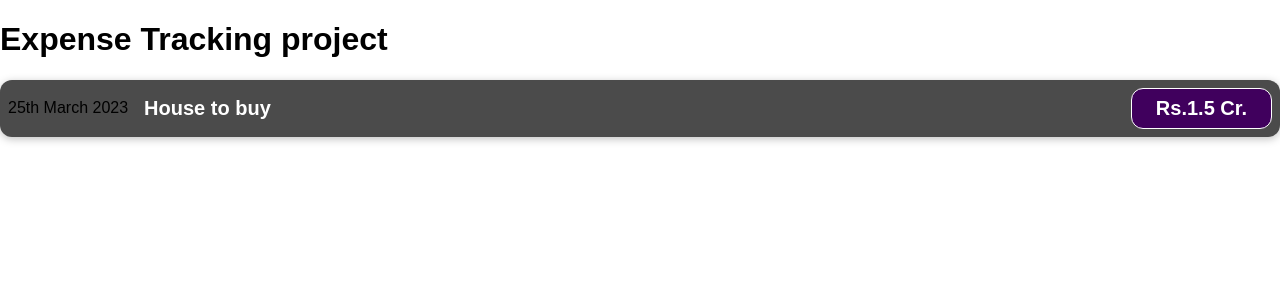
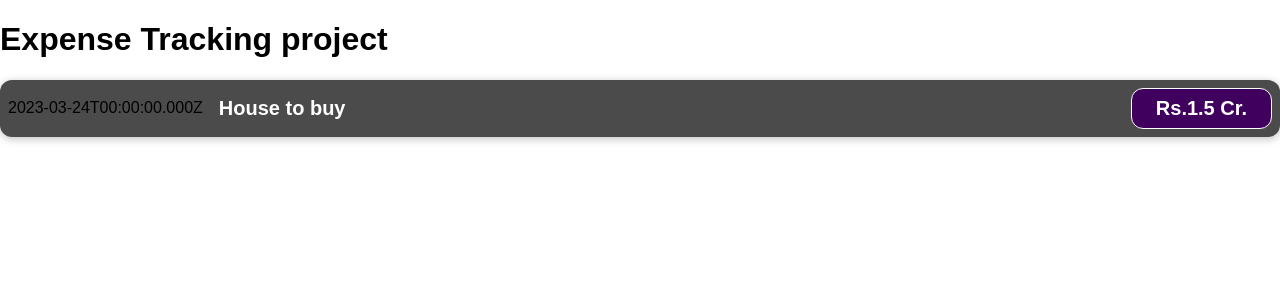
Before and after one commit to paras9sid/expense_tracker_react, a React (Create React App) app: page / in a window 1280 px wide. Shown: the top 300 px of the page. Built offline with nearby package versions, Linux system fonts and the light colour scheme.

Commit message:
Outputting Dynamic data & jsx expressions working

```diff
--- a/src/components/ExpenseItem.js
+++ b/src/components/ExpenseItem.js
@@ -2,12 +2,21 @@ import React from "react";
 import "./ExpenseItem.css";
 
 function ExpenseItem() {
+  //adding js code below -- no relation to react
+  const expenseDate = new Date(2023, 2, 24);
+  const expenseTitle = "House to buy";
+  const expenseAmount = 1.5;
   return (
     <div className="expense-item">
-      <div>25th March 2023</div>
+      {/* <div>24th March 2023</div> */}
+      {/* <div>{expenseDate}</div> will throw error - date object cant be used like this*/}
+      <div>{expenseDate.toISOString()}</div>
       <div className="expense-item__description">
-        <h2>House to buy</h2>
-        <div className="expense-item__price ">Rs.1.5 Cr.</div>
+        {/* <h2>House to buy</h2> */}
+        {/* hard coded data example below  */}
+        {/* {Math.random()} -- will add randon muber differenct everytime*/}
+        <h2>{expenseTitle}</h2>
+        <div className="expense-item__price ">Rs.{expenseAmount} Cr.</div>
       </div>
     </div>
   );
```
